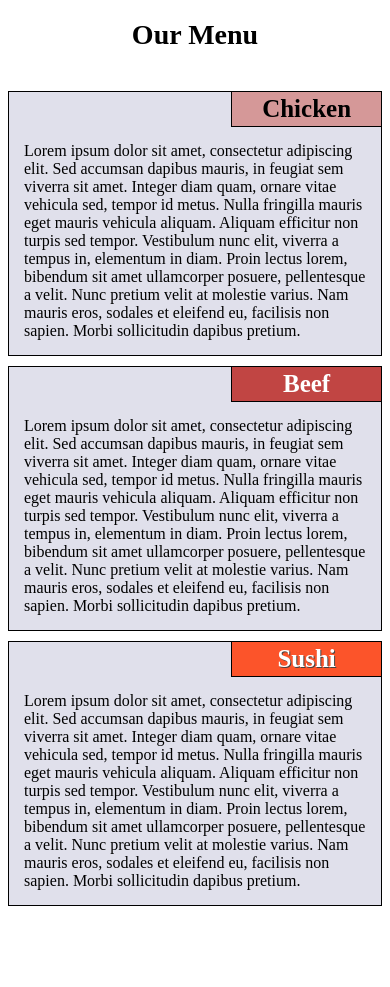
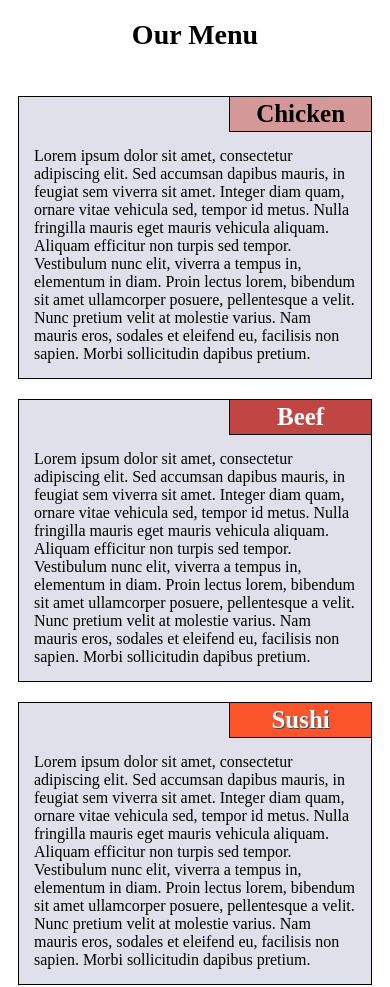
Before and after one commit to johannaly/coursera-html-css-javascript, a plain HTML site: page module2-solution/index.html in a window 390 px wide. Before the commit the page ends 916 px from the top, so only its background shows below. Drawn offline with Linux system fonts and the light colour scheme.

Commit message:
xs-style fix

```diff
--- a/module2-solution/css/style.css
+++ b/module2-solution/css/style.css
@@ -76,9 +76,12 @@ h2 {
    }
 }
 
-@media (max-width: 767) {
+@media (max-width: 767px) {
    .menu-section-xs {
       width: 100%;
-      padding: 10px;
+      padding: 5px;
+      padding-right: 10px;
+      padding-left: 10px;
+      box-sizing: border-box;
    }
 }
```
